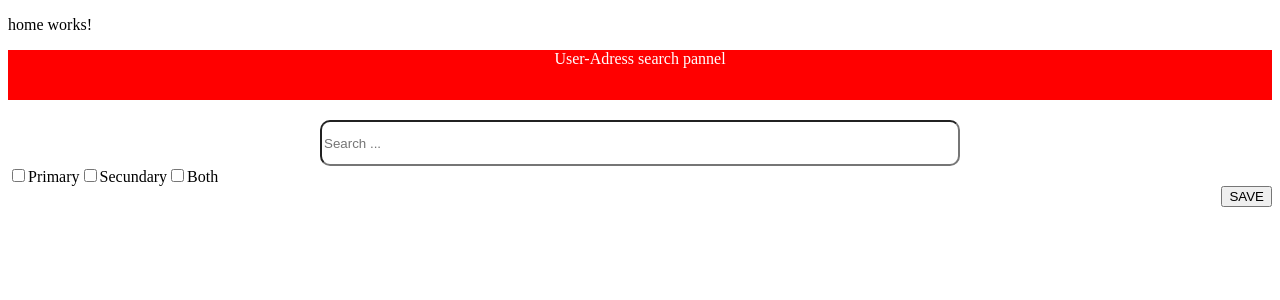
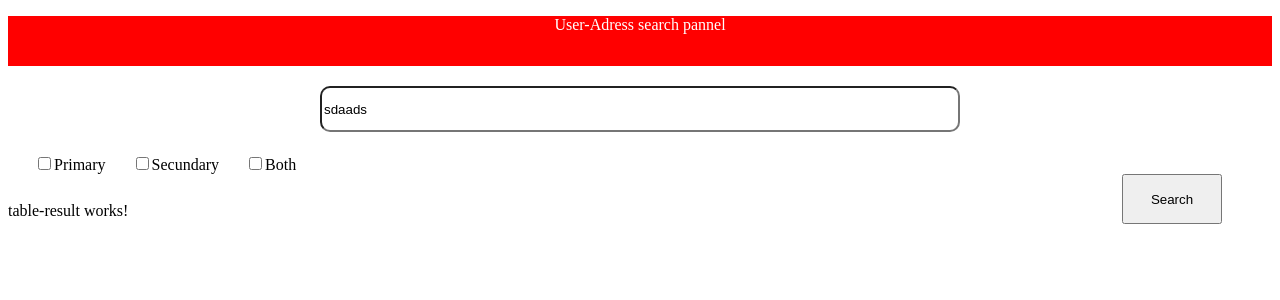
Before and after one commit to claudiucapraru/demo1, an Angular app in the folder demo1/: page /home in a window 1280 px wide. Shown: the top 300 px of the page. Built offline with nearby package versions, Linux system fonts and the light colour scheme; no server answers.

Commit message:
connect search bar and filter buttons with backend

```diff
--- a/demo1/src/app/home/home.component.html
+++ b/demo1/src/app/home/home.component.html
@@ -1,2 +1,3 @@
-<p>home works!</p>
+
 <app-search></app-search>
+<app-table-result></app-table-result>
--- a/demo1/src/app/home/home.component.ts
+++ b/demo1/src/app/home/home.component.ts
@@ -1,5 +1,5 @@
 import { Component, OnInit } from '@angular/core';
-import { HomeService } from '../service/home.service';
+
 
 @Component({
   selector: 'app-home',
@@ -8,15 +8,9 @@ import { HomeService } from '../service/home.service';
 })
 export class HomeComponent implements OnInit {
 
-  constructor(private homeService: HomeService) { }
+  constructor() { }
 
   ngOnInit(): void {
-    var info = {
-      "textInput": "George",
-      "addressType": "both",
-      "page": 0,
-      "limit": 3
-    }
-    this.homeService.sendInfo(info).subscribe(valoare => console.log(valoare));
+
   }
 }
--- a/demo1/src/app/search/search.component.html
+++ b/demo1/src/app/search/search.component.html
@@ -4,37 +4,36 @@
 
 <div class="search-bar">
 
-  <div [formGroup]="form">
+  <form [formGroup]="searchForm" >
     <div class="form-group">
-      <!-- <label>USER</label> -->
 
       <input type="text" class="form-control" formControlName="search" class="search" placeholder="Search ... " />
-      <!-- <div *ngIf="form.controls.search.errors.required" class="text-danger">Please enter the username</div> -->
+
+      <div *ngIf="submitted && searchForm.controls.search.errors">
+        <div *ngIf="searchForm.controls.search.errors.required" style="color: red;">Please enter data</div>
+      </div>
     </div>
 
     <label class="custom_checkbox">
-      <input type="checkbox" class="form-check-input" [disabled]="" />
-      <em></em>
+      <input #checkboxes type="checkbox" class="form-check-input"  [value]="0" (change)="setPrimary($event)" />
       <span translate>Primary</span>
     </label>
 
     <label class="custom_checkbox">
-      <input type="checkbox" class="form-check-input"  />
-      <em></em>
+      <input #checkboxes type="checkbox"  class="form-check-input" [value]="1"  (change)="setSecondary($event)" />
       <span translate>Secundary</span>
     </label>
 
     <label class="custom_checkbox">
-      <input type="checkbox" class="form-check-input"  />
-      <em></em>
+      <input #checkboxes type="checkbox" class="form-check-input" [value]="2" (change)="setBoth($event)"/>
       <span translate>Both</span>
     </label>
 
-    <div class="button-search" style="text-align: end;">
-      <input (click)="searchData()" type="button" value="SAVE" />
+    <div class="button-search" style="text-align: end">
+      <input (click)="searchData()" style="text-align: center ;margin-right: 50px; height: 50px; width: 100px; "type="button" value="Search" />
 
     </div>
 
-  </div>
+  </form>
 
 </div>
--- a/demo1/src/app/search/search.component.scss
+++ b/demo1/src/app/search/search.component.scss
@@ -1,7 +1,6 @@
 .red-bar{
   height: 50px;
   background-color: red;
-
 }
 
 .search-bar{
@@ -9,11 +8,14 @@
 }
 
 .search{
-
-
   height: 40px;
   width: 50%;
   border-radius: 10px;
+}
+
+.form-check-input{
+  margin-top: 25px;
+  margin-left: 30px;
 }
 
 .form-group{
--- a/demo1/src/app/search/search.component.ts
+++ b/demo1/src/app/search/search.component.ts
@@ -1,6 +1,6 @@
-import { Component, OnInit } from '@angular/core';
+import { Component, ElementRef, OnInit, QueryList, ViewChildren } from '@angular/core';
 import { FormBuilder, FormGroup, Validators } from '@angular/forms';
-import { HttpClient, HttpHeaders } from '@angular/common/http';
+import { HomeService } from '../service/home.service';
 
 @Component({
   selector: 'app-search',
@@ -8,24 +8,62 @@ import { HttpClient, HttpHeaders } from '@angular/common/http';
   styleUrls: ['./search.component.scss']
 })
 export class SearchComponent implements OnInit {
-  form!: FormGroup;
+  searchForm!: FormGroup;
+  adressType=0;
+  submitted=false;
+
+  @ViewChildren('checkboxes')
+  checkboxes!: QueryList<ElementRef>;
   constructor(
     private formbuilder: FormBuilder,
-    private http: HttpClient
+    private homeService: HomeService
 
   ) { }
 
   ngOnInit(): void {
-    this.form = this.formbuilder.group({
-      search: ['', [Validators.required]],
+    this.searchForm = this.formbuilder.group({
+      search: ['sdaads', [Validators.required]],
     });
 
 
 
   }
 
+  //Note: 1-> primary, 2->secondary, 0-> both
+
+  setBoth($event: any){
+    this.checkboxes["_results"][0].nativeElement.checked=false;
+    this.checkboxes["_results"][1].nativeElement.checked=false;
+    this.adressType=0;
+
+  }
+  setPrimary(event: any){
+    this.checkboxes["_results"][1].nativeElement.checked=false;
+    this.checkboxes["_results"][2].nativeElement.checked=false;
+    this.adressType=1;
+
+  }
+
+  setSecondary($event: any){
+    this.checkboxes["_results"][0].nativeElement.checked=false;
+    this.checkboxes["_results"][2].nativeElement.checked=false;
+    this.adressType=2;
+  }
+
   searchData() {
-      console.log("here")
+    this.submitted=true;
+    if (this.searchForm.invalid) {
+      return;
+    }
+    const info = {
+      "textInput": this.searchForm.get("search")?.value,
+      "addressType": this.adressType,
+      "page": 0,
+      "limit": 3
+    }
+    this.homeService.sendInfo(info).subscribe(valoare => console.log(valoare));
+    this.searchForm.reset()
+
 
   }
 
--- a/demo1/src/app/service/home.service.ts
+++ b/demo1/src/app/service/home.service.ts
@@ -6,7 +6,7 @@ import { Info } from '../utils/info';
   providedIn: 'root'
 })
 export class HomeService {
-  readonly baseUrl = "http://4878-86-120-48-92.ngrok.io/demo1/";
+  readonly baseUrl = "https://9de9-86-124-152-45.ngrok.io/demo1/";
   readonly httpOptions = {
     headers: new HttpHeaders({
       "Content-Type": "application/json",
--- a/demo1/src/app/utils/info.ts
+++ b/demo1/src/app/utils/info.ts
@@ -1,6 +1,6 @@
 export interface Info {
     textInput: string,
-    addressType: string,
+    addressType: number,
     page: number,
     limit: number
   }
```
